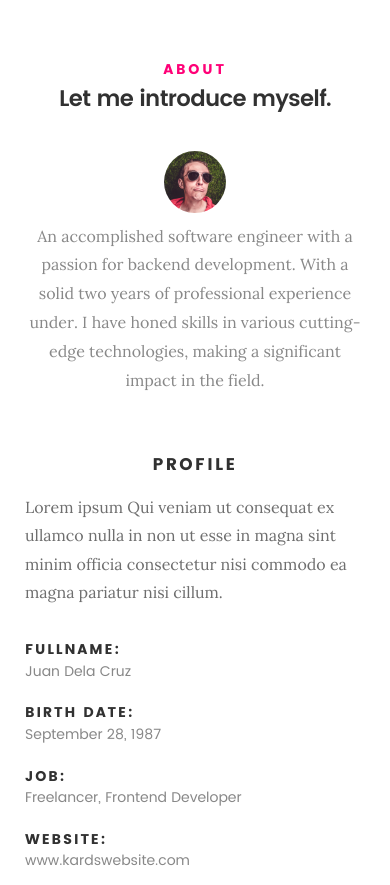
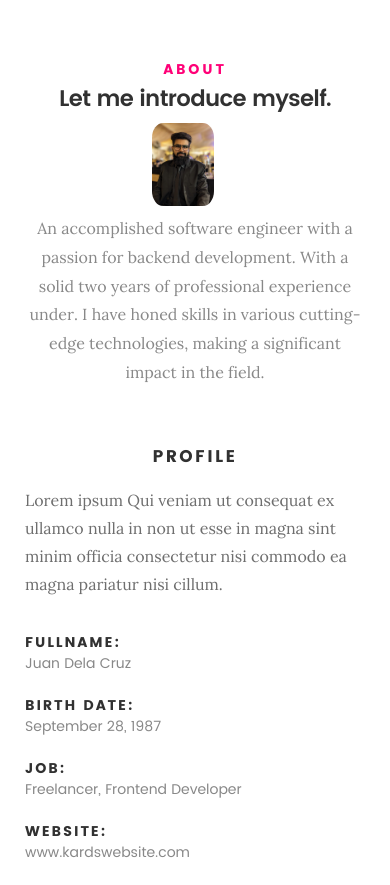
Before and after one commit to sheikh-hashir/portfolio, a plain HTML site: page index.html in a window 390 px wide. Shown: the part 900-1785 px from the top of the page. Drawn offline with Linux system fonts and the light colour scheme; files whose address does not match are found by name.

Commit message:
added profile pic. | changed css for profile pic on web mode and tablet mode

```diff
--- a/css/main.css
+++ b/css/main.css
@@ -1493,11 +1493,11 @@ header .logo a {
 	margin-left: -30px;
 }
 .intro-info img {
-	height: 9rem;
-	width: 9rem;
-	border-radius: 50%;
-	margin: .9rem 0 0 0;
-	float: left;
+    height: auto;
+    width: 18%;
+    border-radius: 18%;
+    margin: -2.1rem 24px 0px 0px;
+    float: left;
 }
 .intro-info .lead {
 	text-align: left;
@@ -1566,8 +1566,8 @@ header .logo a {
 }
 @media only screen and (max-width:768px) {
 	.intro-info img {
-		height: 7.8rem;
-		width: 7.8rem;
+		height: auto;
+		width: 25%;
 	}
 	.intro-info .lead {
 		padding-left: 11rem;
@@ -1592,7 +1592,7 @@ header .logo a {
 		margin-top: 3rem;
 	}
 	.intro-info img {
-		height: 6.6rem;
+		height:auto;
 		width: 6.6rem;
 		float: none;
 		display: inline-block;
--- a/index.html
+++ b/index.html
@@ -104,7 +104,7 @@
 
    			<div class="intro-info">
 
-   				<img src="images/profile-pic.jpg" alt="Profile Picture">
+   				<img src="images/profile-pic.jpeg" alt="Profile Picture">
 
    				<p class="lead">An accomplished software engineer with a passion for backend development. With a solid two years of professional experience under. I have honed skills in various cutting-edge technologies, making a significant impact in the field.</p>
    			</div>
```
Also changed, not shown: images/profile-pic.jpeg (added), images/profile-pic.jpg (deleted).
